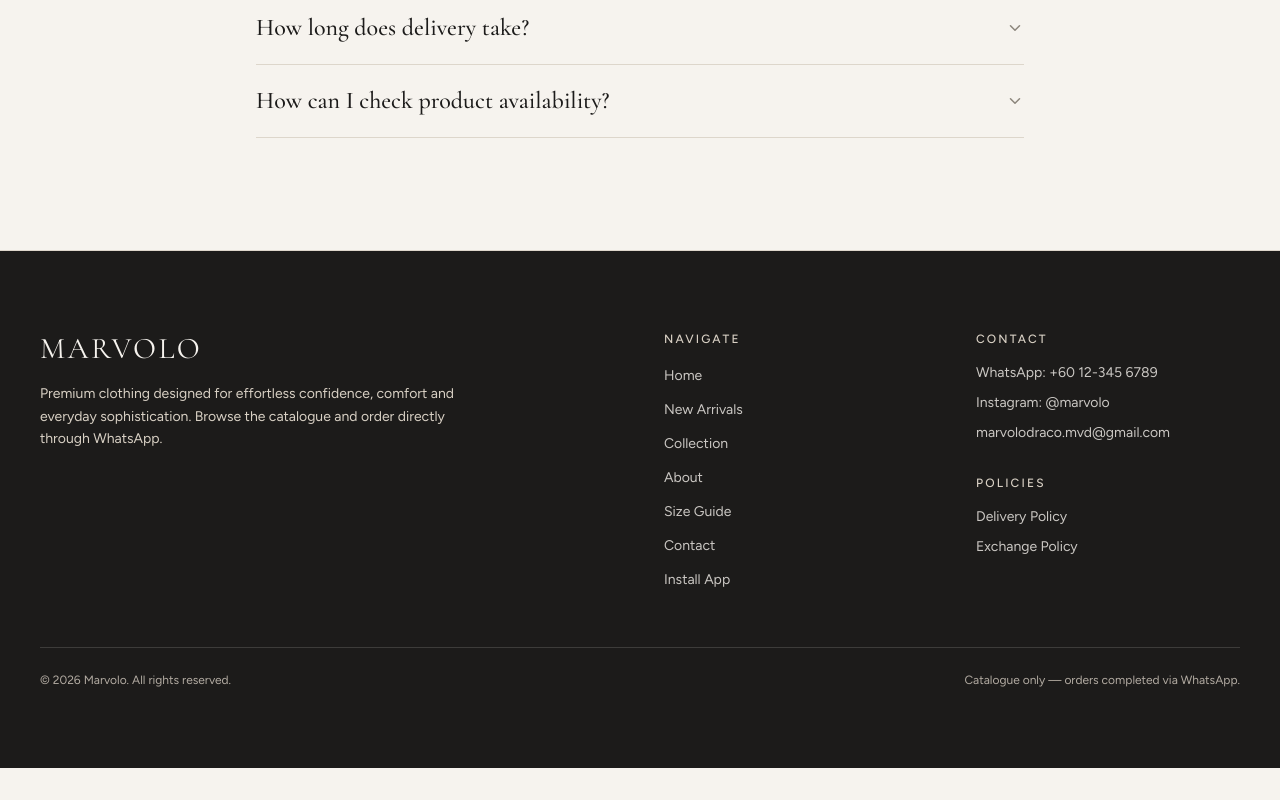
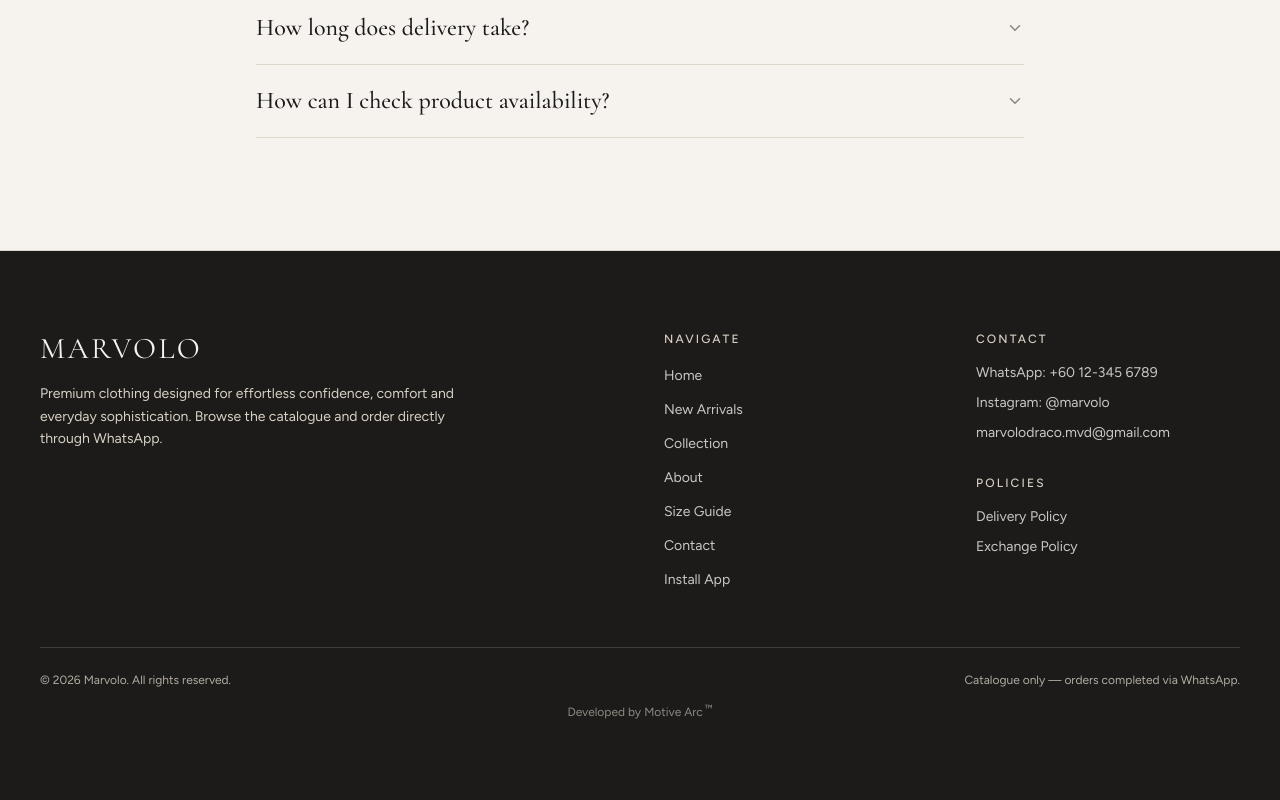
Before and after one commit to motivearc/marvolodraco, a React (Vite) app: page / in a window 1280 px wide. Shown: the part 8907-9707 px from the top of the page. Before the commit the page ends 9675 px from the top, so only its background shows below. Built offline with nearby package versions, Linux system fonts and the light colour scheme; no server answers; the database is empty.

Commit message:
Update Footer.tsx

```diff
--- a/src/components/Footer.tsx
+++ b/src/components/Footer.tsx
@@ -136,6 +136,19 @@ export function Footer() {
         </p>
         <p>Catalogue only — orders completed via WhatsApp.</p>
       </div>
+
+      <div className="mx-auto mt-4 max-w-7xl text-center text-[11px] text-sand/60 sm:text-xs">
+        <span>Developed by </span>
+        <a
+          href="https://motivearc.com"
+          target="_blank"
+          rel="noopener noreferrer"
+          className="transition-colors hover:text-cream"
+        >
+          Motive Arc
+          <sup className="ml-0.5 text-[9px]">™</sup>
+        </a>
+      </div>
     </footer>
   )
 }
```
